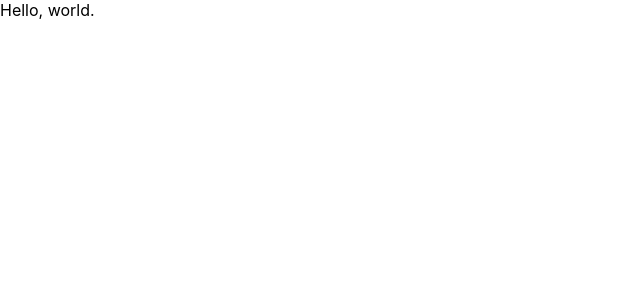
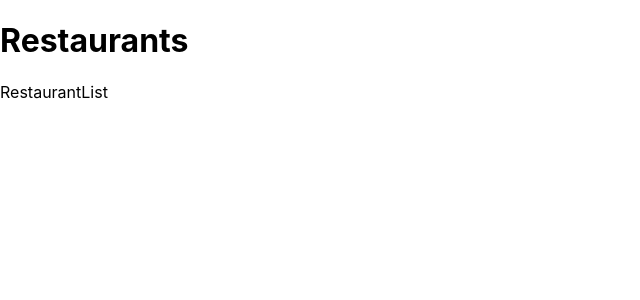
Before and after one commit to MSci-245-react/lab-5-team-23, a React (Create React App) app: page / in a window 1280 px wide. Shown: the top 300 px of the page, without its empty margins (0-640 px from the left). Built offline with nearby package versions, Linux system fonts and the light colour scheme.

Commit message:
Add RestaurantScreen and RestaurantList

```diff
--- a/src/App.js
+++ b/src/App.js
@@ -1,6 +1,11 @@
 import logo from './logo.svg';
 import './App.css';
+import RestaurantScreen from './components/RestaurantScreen';
 
 export default function App() {
-  return <div>Hello, world.</div>;
+  return (
+    <div>
+      <RestaurantScreen />
+    </div>
+  );
 }
--- /dev/null
+++ b/src/components/RestaurantList.js
@@ -0,0 +1,3 @@
+export default function RestaurantList() {
+  return <div>RestaurantList</div>;
+}
--- /dev/null
+++ b/src/components/RestaurantScreen.js
@@ -0,0 +1,10 @@
+import RestaurantList from './RestaurantList';
+
+export default function RestaurantScreen() {
+  return (
+    <div>
+      <h1>Restaurants</h1>
+      <RestaurantList />
+    </div>
+  );
+}
```
Also changed, not shown: 1 other file (tests, documents, lock files or other folders).
